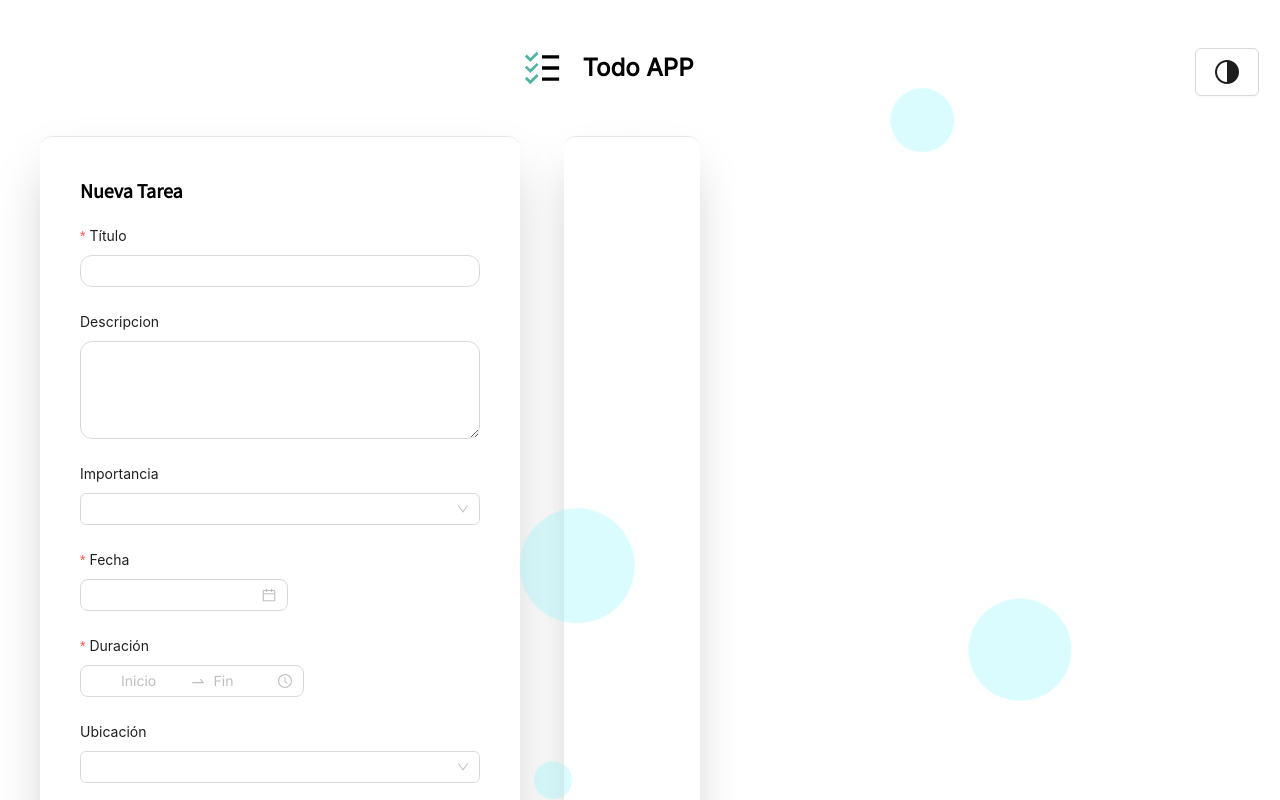
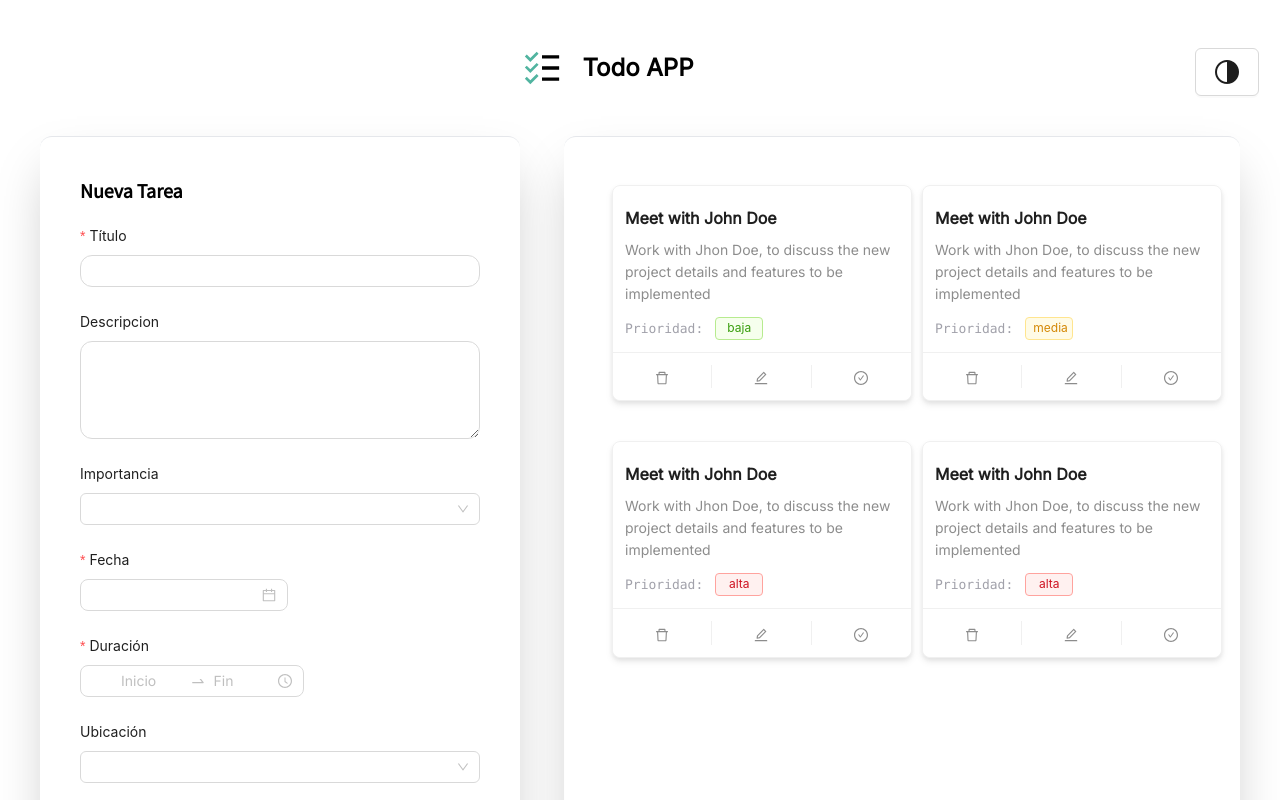
Before and after one commit to kralion/event-wise, a React (Vite) app: page / in a window 1280 px wide. Shown: the top 800 px of the page. Built offline with nearby package versions, Linux system fonts and the light colour scheme.

Commit message:
Adding Modals / Loadings / Reducer Function

```diff
--- a/package.json
+++ b/package.json
@@ -9,6 +9,7 @@
     "preview": "vite preview"
   },
   "dependencies": {
+    "animate.css": "^4.1.1",
     "antd": "^5.1.6",
     "nano-id": "^1.1.0",
     "nanoid": "^4.0.1",
--- a/src/App.tsx
+++ b/src/App.tsx
@@ -1,7 +1,7 @@
 import { useState } from "react";
 import TodoList from "./components/TodoList";
 import TodoForm from "./components/TodoForm";
-import { ConfigProvider, theme, Button } from "antd";
+import { ConfigProvider, theme, Button, Spin } from "antd";
 import darkThemeIcon from "./assets/darkThemeIcon.png";
 import lightThemeIcon from "./assets/lightThemeIcon.png";
 import esES from "antd/es/locale/es_ES";
@@ -10,6 +10,12 @@ function App() {
 	const handleThemeChange = () => {
 		setIsDarkMode((previousValue) => !previousValue);
 	};
+	const [loading, setLoading] = useState(true);
+
+	setTimeout(() => {
+		setLoading(false);
+	}, 1000);
+
 	return (
 		<ConfigProvider
 			theme={{
@@ -17,6 +23,11 @@ function App() {
 			}}
 			locale={esES}
 		>
+			{loading ? (
+				<div className="flex justify-center items-center h-screen">
+					<Spin size="large" />
+				</div>
+			) : (
 				<div className="App w-auto mx-7 mb-36">
 					<div className="flex justify-center ">
 						<div className=" flex justify-center my-12 gap-3">
@@ -36,7 +47,9 @@ function App() {
 								/>
 								<path d="M7 6.4h6v1.2H7zm0-3.9h6v1.2H7zm0 7.8h6v1.2H7z" />
 							</svg>
-						<p className="font-Inter pl-2 pt-1 font-bold text-2xl">Todo APP</p>
+							<p className="font-Inter pl-2 pt-1 font-bold text-2xl">
+								Todo APP
+							</p>
 						</div>
 
 						<Button
@@ -68,6 +81,7 @@ function App() {
 					<div className="bubble">{""}</div>
 					<div className="bubble">{""}</div>
 				</div>
+			)}
 		</ConfigProvider>
 	);
 }
--- a/src/components/Todo.tsx
+++ b/src/components/Todo.tsx
@@ -3,9 +3,20 @@ import {
 	CheckCircleOutlined,
 	DeleteOutlined,
 } from "@ant-design/icons";
-import { Card, Popover, Tag, Space } from "antd";
+import {
+	Card,
+	Popover,
+	Tag,
+	Space,
+	Avatar,
+	Skeleton,
+	Modal,
+	Button,
+} from "antd";
 import useTodo from "../hooks/useTodo";
 import { TodoPROTOTYPE } from "../context/TodoContext";
+import "animate.css";
+import { useState, useEffect } from "react";
 
 const { Meta } = Card;
 const deletePopover = <p>Eliminar To Do</p>;
@@ -13,22 +24,37 @@ const editPopover = <p>Editar To Do</p>;
 const finishedPopover = <p>Dar por Terminado</p>;
 
 function Todo({ todo }: { todo: TodoPROTOTYPE }) {
-	const { deleteTodo, editTodo, finishTodo } = useTodo();
-	const { title, description, priority } = todo;
+	const { editTodo, handleDeleteTodo, handleFinishTodo } = useTodo();
+	const { title, description, priority, duration, date, location } = todo;
+	const [loading, setLoading] = useState(true);
+	useEffect(() => {
+		setTimeout(() => {
+			setLoading(false);
+		}, 1000);
+	}, [loading]);
+	const [isModalOpen, setIsModalOpen] = useState(false);
+
+	const showModal = () => {
+		setIsModalOpen(true);
+	};
+
+	const handleOk = () => {
+		setIsModalOpen(false);
+	};
+
 	return (
 		<>
 			<Card
+				onClick={showModal}
 				hoverable={true}
-				className="cursor-default pt-3 drop-shadow-md font-Inter"
-				// Para el cargado de los datos del todo
-				// loading={true}
+				className=" pt-3 cursor-pointer drop-shadow-md font-Inter"
 				size="small"
 				style={{ width: 300 }}
 				actions={[
 					<Popover placement="bottom" content={deletePopover}>
 						<DeleteOutlined
 							className="active:opacity-50"
-							onClick={() => deleteTodo(todo)}
+							onClick={() => handleDeleteTodo(todo)}
 							key="setting"
 						/>
 					</Popover>,
@@ -42,13 +68,37 @@ function Todo({ todo }: { todo: TodoPROTOTYPE }) {
 					<Popover placement="bottom" content={finishedPopover}>
 						<CheckCircleOutlined
 							className="active:opacity-50"
-							onClick={() => finishTodo(todo)}
+							onClick={() => handleFinishTodo(todo)}
 							key="finished"
 						/>
 					</Popover>,
 				]}
 			>
-				<Meta className="text-left" title={title} description={description} />
+				<Modal
+					title="Todo Details"
+					open={isModalOpen}
+					onOk={handleOk}
+					onCancel={handleOk}
+				>
+					<p>{todo.title}</p>
+					<p> {String(date)} </p>
+					<p> {String(duration)} </p>
+				</Modal>
+				{loading ? (
+					<Skeleton active>
+						<Meta
+							avatar={<Avatar src="https://joesch.moe/api/v1/random?key=2" />}
+							title="Card title"
+							description="This is the description"
+						/>
+					</Skeleton>
+				) : (
+					<div className="animate__animated animate__flipInX">
+						<Meta
+							className="text-left cursor-pointer"
+							title={title}
+							description={description}
+						/>
 						<Space size={[0, 8]} wrap>
 							<div className="flex gap-2">
 								<div className="mt-4">
@@ -71,6 +121,8 @@ function Todo({ todo }: { todo: TodoPROTOTYPE }) {
 								</Tag>
 							</div>
 						</Space>
+					</div>
+				)}
 			</Card>
 		</>
 	);
--- a/src/components/TodoForm.tsx
+++ b/src/components/TodoForm.tsx
@@ -15,7 +15,7 @@ const timeFormat = "HH:mm";
 const dateFormat = "YYYY-MM-DD";
 
 function TodoForm() {
-	const { addTodo, updateTodo, currentTodo } = useTodo();
+	const { handleAddTodo, handleUpdateTodo, currentTodo } = useTodo();
 	const { editMode, setEditMode } = useTodoContext();
 	const [form] = Form.useForm();
 
@@ -50,9 +50,9 @@ function TodoForm() {
 
 	const onFinish = (values: TodoPROTOTYPE) => {
 		if (currentTodo) {
-			addTodo(values);
+			handleAddTodo(values);
 		} else {
-			updateTodo(values);
+			handleUpdateTodo(values);
 			setEditMode(false);
 		}
 		form.resetFields();
--- a/src/components/TodoList.tsx
+++ b/src/components/TodoList.tsx
@@ -3,6 +3,7 @@ import { TodoPROTOTYPE, useTodoContext } from "../context/TodoContext";
 
 function TodoList() {
 	const { todos } = useTodoContext();
+
 	return (
 		<div className="w-auto mx-3  border-t rounded-xl px-5 py-12 shadow-2xl">
 			<div className=" grid lg:grid-cols-2  gap-10 mx-7">
--- a/src/context/TodoContext.tsx
+++ b/src/context/TodoContext.tsx
@@ -11,6 +11,15 @@ export interface TodoPROTOTYPE {
 	location: string;
 	stakeholders: number;
 }
+
+export type Action = {
+	type: string;
+	payload: TodoPROTOTYPE;
+};
+export type State = {
+	todos: TodoPROTOTYPE[];
+	setTodos: React.Dispatch<React.SetStateAction<TodoPROTOTYPE[]>>;
+};
 
 export const initialTodos: TodoPROTOTYPE[] = [
 	{
@@ -70,29 +79,17 @@ export interface TodoContextProps {
 	setEditMode: (editMode: boolean) => void;
 	currentTodo: TodoPROTOTYPE | null;
 	setCurrentTodo: (todo: TodoPROTOTYPE) => void;
-	addTodo: (todo: TodoPROTOTYPE) => void;
-	updateTodo: (todoEdited: TodoPROTOTYPE) => void;
 	editTodo: (todoSelected: TodoPROTOTYPE) => void;
-	deleteTodo: (id: string) => void;
-	finishTodo: (id: string) => void;
 }
 
 export const TodoContext = createContext<TodoContextProps>({
-	todos: [],
-	addTodo: () => {},
-	updateTodo: () => {},
-	deleteTodo: () => {},
+	todos: initialTodos,
+	setTodos: () => {},
 	editMode: false,
+	setEditMode: () => {},
 	currentTodo: null,
-	setEditMode: () => {},
+	setCurrentTodo: () => {},
 	editTodo: () => {},
-	finishTodo: () => {},
-	setCurrentTodo(todo) {
-		this.currentTodo = todo;
-	},
-	setTodos(todos) {
-		this.todos = todos;
-	},
 });
 
 export const useTodoContext = () => useContext(TodoContext);
--- a/src/hooks/useTodo.tsx
+++ b/src/hooks/useTodo.tsx
@@ -1,41 +1,75 @@
-import { useTodoContext, TodoPROTOTYPE } from "../context/TodoContext";
-import { nanoid } from "nanoid";
+import {
+	useTodoContext,
+	TodoPROTOTYPE,
+	initialTodos,
+	State,
+	Action,
+} from "../context/TodoContext";
+import { useReducer } from "react";
 
 function useTodo() {
-	const { todos, setTodos, setEditMode, setCurrentTodo, currentTodo } =
-		useTodoContext();
-	const addTodo = (todo: TodoPROTOTYPE) => {
-		todo.id = nanoid();
-		setTodos([...todos, todo]);
+	const initialState = {
+		todos: initialTodos,
+		setTodos: () => {},
 	};
+	const todosReducer = (state: State, action: Action) => {
+		switch (action.type) {
+			case "ADD_TODO":
+				return { ...state, todos: [...state.todos, action.payload] };
+			case "DELETE_TODO":
+				return {
+					...state,
+					todos: state.todos.filter((todo) => todo.id !== action.payload.id),
+				};
+			case "UPDATE_TODO":
+				return {
+					...state,
+					todos: state.todos.map((todo) =>
+						todo.id === action.payload.id ? action.payload : todo,
+					),
+				};
+			case "FINISH_TODO":
+				return {
+					...state,
+					todos: state.todos.map((todo) =>
+						todo.id === action.payload.id ? action.payload : todo,
+					),
+				};
+
+			default:
+				return state;
+		}
+	};
+	const [state, dispatch] = useReducer(todosReducer, initialState);
+
+	const handleAddTodo = (newTodo: TodoPROTOTYPE) => {
+		dispatch({ type: "ADD_TODO", payload: newTodo });
+	};
+
+	const handleDeleteTodo = (todo: TodoPROTOTYPE) => {
+		dispatch({ type: "DELETE_TODO", payload: todo });
+	};
+
+	const handleFinishTodo = (todo: TodoPROTOTYPE) => {
+		dispatch({ type: "FINISH_TODO", payload: todo });
+	};
+	const handleUpdateTodo = (updatedTodo: TodoPROTOTYPE) => {
+		dispatch({ type: "UPDATE_TODO", payload: updatedTodo });
+	};
+	const { setEditMode, setCurrentTodo, currentTodo } = useTodoContext();
 
 	const editTodo = (todoSelected: TodoPROTOTYPE) => {
 		setEditMode(true);
 		setCurrentTodo(todoSelected);
 	};
 
-	const deleteTodo = (todoSelected: TodoPROTOTYPE) => {
-		setTodos(todos.filter((todo) => todo.id !== todoSelected.id));
-	};
-
-	const updateTodo = (todoEdited: TodoPROTOTYPE) => {
-		setTodos(
-			todos.map(({ ...todo }) => (todo.id === todoEdited.id ? todo : todo)),
-		);
-		setEditMode(false);
-	};
-
-	const finishTodo = (todoSelected: TodoPROTOTYPE) => {
-		setTodos(todos.filter((todo) => todo.id !== todoSelected.id));
-	};
-
 	return {
-		addTodo,
 		editTodo,
-		deleteTodo,
-		finishTodo,
-		updateTodo,
 		currentTodo,
+		handleAddTodo,
+		handleDeleteTodo,
+		handleFinishTodo,
+		handleUpdateTodo,
 	};
 }
 
```
Also changed, not shown: 1 other file (tests, documents, lock files or other folders). Lines whose indentation alone changed are shown as unchanged.
